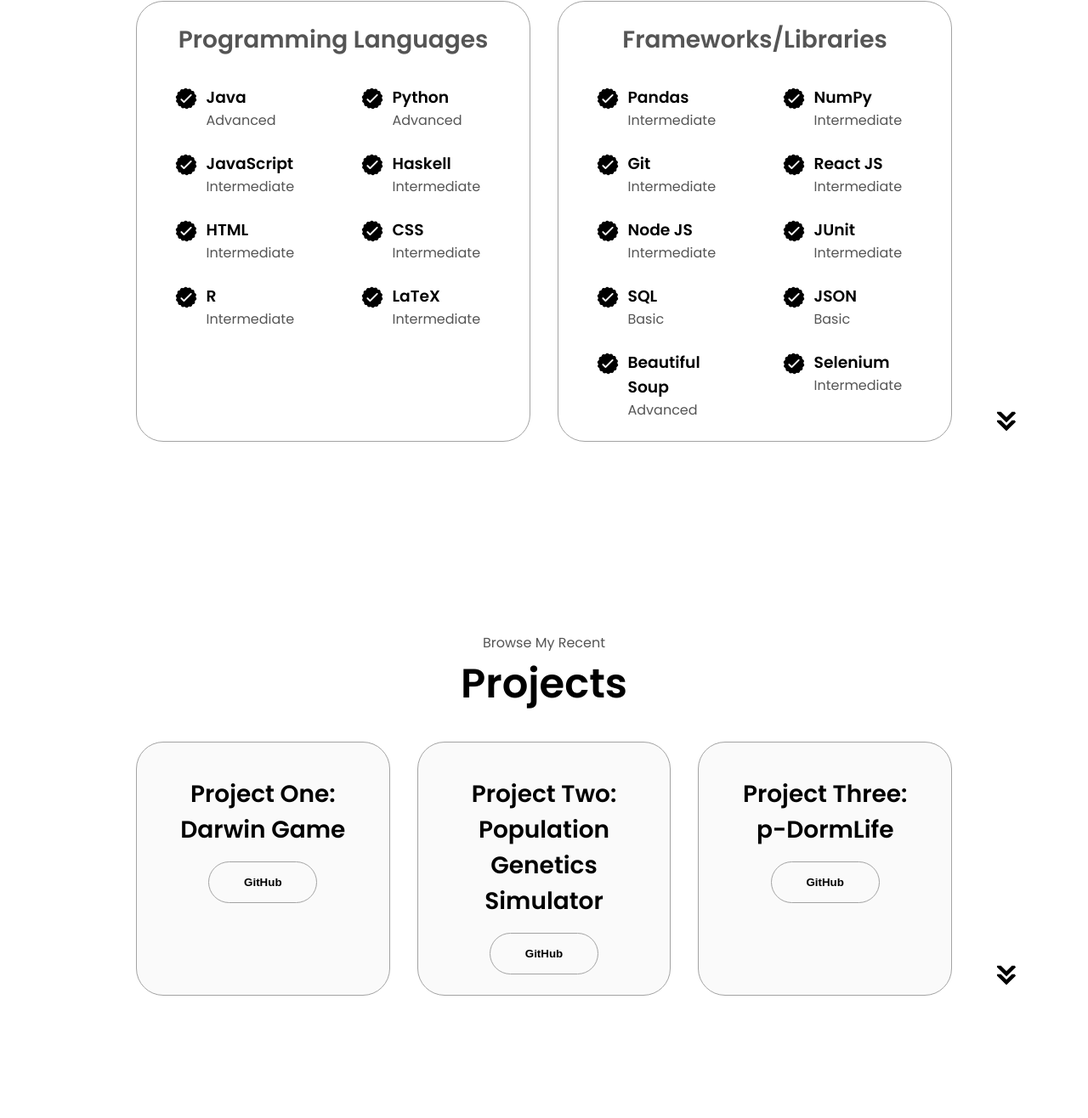
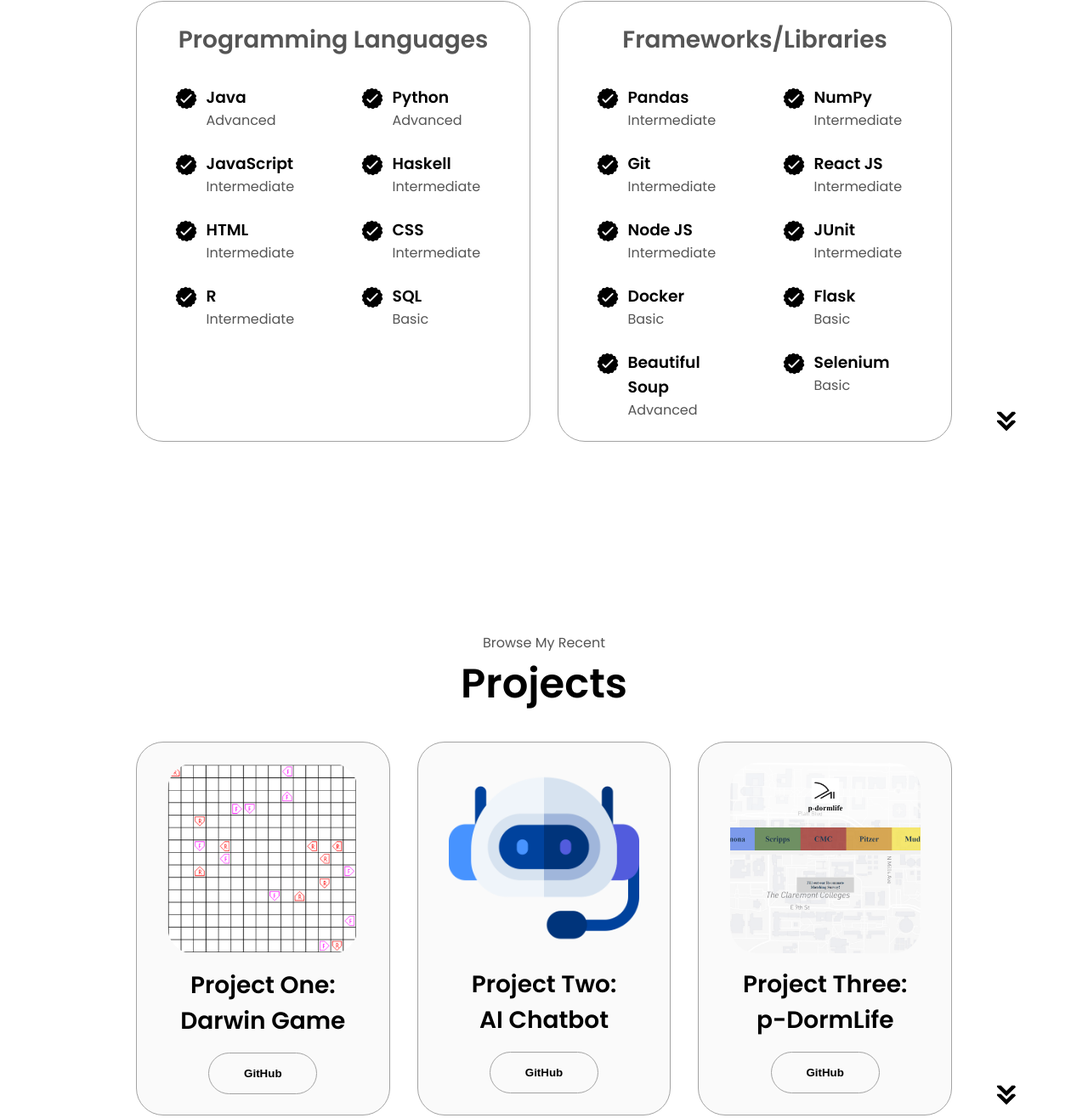
Before and after one commit to adrianwclement/adrianwclement.github.io, a plain HTML site: page index.html in a window 1280 px wide. Shown: the part 2273-3589 px from the top of the page at 85% size. Drawn offline with Linux system fonts and the light colour scheme.

Commit message:
image and content updates

```diff
--- a/index.html
+++ b/index.html
@@ -92,7 +92,7 @@
                                 class="icon"
                             />
                             <h3>Education</h3>
-                            <p>Computer Science Major <br />Chemistry Minor</p>
+                            <p>Computer Science Major <br>Chemistry Minor</p>
                         </div>
                             <div class="details-container">
                                 <img
@@ -101,7 +101,7 @@
                                     class="icon"
                                 />
                                 <h3>Awards</h3>
-                                <p>Pomona Scholar <br />2x NCAA All-American</p>
+                                <p>Pomona Scholar <br>4x NCAA All-American</p>
                             </div>
                         </div>
                     <!-- <div class="text-container">
@@ -139,9 +139,9 @@
                                 <li>Hello! My name is Adrian Clement.</li>
                                 <li>I'm a 20-year-old student at Pomona College currently majoring in Computer Science with a minor in Chemistry.</li>
                                 <li>Originally from Portland, Oregon, I am now located in Claremont, California.</li>
-                                <li>At school, I swim for the Pomona-Pitzer Varsity Swim & Dive Team, where I'm a two-time NCAA All American.</li>
-                                <li>I'm interested in pursuing my passion for Software Engineering and Web Development in the future.</li>
-                                <li>I believe in working as a team, hard work, and trying new things... So please reach out!</li>
+                                <li>At school, I swim for the Pomona-Pitzer Varsity Swim & Dive Team, where I'm a four-time NCAA All American.</li>
+                                <li>I'm interested in pursuing my passion for Data Engineering and Software Development in the future.</li>
+                                <li>I believe in working as a team, hard work, and trying new things... so please reach out!</li>
                             </ul>
                         </p>
                     </div>
@@ -254,8 +254,8 @@
                                 class="icon"
                             />
                             <div>
-                                <h3>LaTeX</h3>
-                                <p>Intermediate</p>
+                                <h3>SQL</h3>
+                                <p>Basic</p>
                             </div>
                         </article>
                     </div>
@@ -336,7 +336,7 @@
                             class="icon"
                             />
                             <div>
-                                <h3>SQL</h3>
+                                <h3>Docker</h3>
                                 <p>Basic</p>
                             </div>
                         </article>
@@ -347,7 +347,7 @@
                             class="icon"
                             />
                             <div>
-                                <h3>JSON</h3>
+                                <h3>Flask</h3>
                                 <p>Basic</p>
                             </div>
                         </article>
@@ -370,7 +370,7 @@
                             />
                             <div>
                                 <h3>Selenium</h3>
-                                <p>Intermediate</p>
+                                <p>Basic</p>
                             </div>
                         </article>
                     </div>
@@ -390,13 +390,13 @@
         <div class="experience-details-container">
             <div class="about-containers">
                 <div class="details-container color-container">
-                    <!-- <div class="article-container">
+                    <div class="article-container">
                         <img
-                            src="./assets/project-1.png"
+                            src="./assets/Darwin_logo.png"
                             alt="Project 1"
                             class="project-img"
                         />
-                    </div> -->
+                    </div>
                     <h2 class="experience-sub-title project-title">Project One: Darwin Game</h2>
                     <div class="btn-container">
                         <button
@@ -408,31 +408,31 @@
                     </div>
                 </div>
                 <div class="details-container color-container">
-                    <!-- <div class="article-container">
+                    <div class="article-container">
                         <img
-                            src="./assets/project-2.png"
+                            src="./assets/AI_Chatbot_Logo.png"
                             alt="Project 2"
                             class="project-img"
                         />
-                    </div> -->
-                    <h2 class="experience-sub-title project-title">Project Two: Population Genetics Simulator</h2>
+                    </div>
+                    <h2 class="experience-sub-title project-title">Project Two: <br>AI Chatbot</h2>
                     <div class="btn-container">
                         <button
                             class="btn btn-color-2 project-btn"
-                            onclick="location.href='https://github.com/adrianwclement/bio174-homeworks/tree/main/Homework_5a'"
+                            onclick="location.href='https://github.com/adrianwclement/openai-chatbot'"
                         >
                             GitHub
                         </button>
                     </div>
                 </div>
                 <div class="details-container color-container">
-                    <!-- <div class="article-container">
+                    <div class="article-container">
                         <img
-                            src="./assets/project-3.png"
+                            src="./assets/pDormlife_logo.png"
                             alt="Project 3"
                             class="project-img"
                         />
-                    </div> -->
+                    </div>
                     <h2 class="experience-sub-title project-title">Project Three: p-DormLife</h2>
                     <div class="btn-container">
                         <button
--- a/style.css
+++ b/style.css
@@ -321,6 +321,8 @@ section {
     border: rgb(53, 53, 53) 0.1rem solid;
     border-color: rgb(163, 163, 163);
     text-align: center;
+    flex-direction: column;
+    justify-content: center;
 }
 
 .section-container {
```
Also changed, not shown: assets/AI_Chatbot_Logo.png (added), assets/Darwin_logo.png (added), assets/about-pic.png (deleted), assets/pDormlife_logo.png (added), assets/profile-pic-2.png (deleted), assets/profile-pic.png (deleted), assets/project-1.png (deleted), assets/project-2.png (deleted), assets/project-3.png (deleted), 1 other file.
